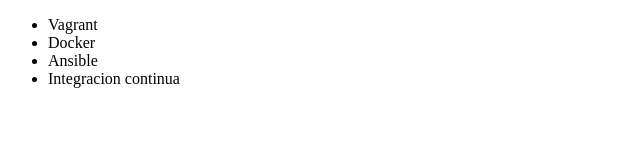
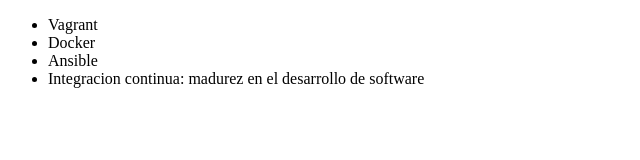
Before and after one commit to Gleiva77/Alura-git, a plain HTML site: page index.html in a window 1280 px wide. Shown: the whole page, without its empty margins (0-640 px from the left). Drawn offline with Linux system fonts and the light colour scheme.

Commit message:
Renombrando curso de integracion continua

```diff
--- a/index.html
+++ b/index.html
@@ -9,7 +9,7 @@
          <li> Vagrant </li>
          <li> Docker </li>
          <li> Ansible </li>
-         <li> Integracion continua </li>
+         <li> Integracion continua: madurez en el desarrollo de software </li>
      </ul>
 </body>
 </html>
```
